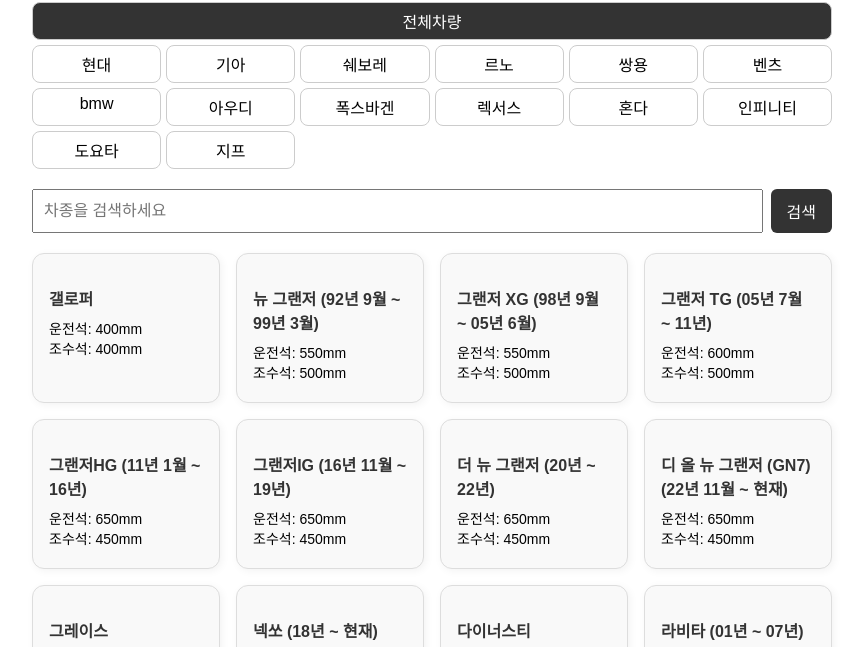
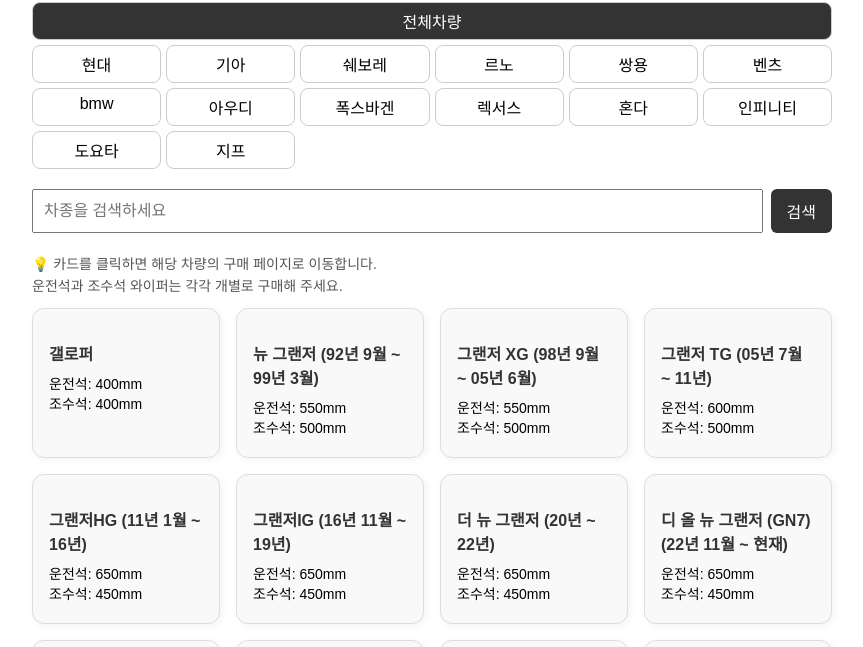
Before and after one commit to lucyluxx/wiper-size-checker, a plain HTML site: page index.html in a window 1280 px wide. Shown: the part 151-798 px from the top of the page, without its empty margins (208-1071 px from the left). Drawn offline with Linux system fonts and the light colour scheme.

Commit message:
Update index.html

```diff
--- a/index.html
+++ b/index.html
@@ -134,6 +134,10 @@
     cursor: pointer;
   ">검색</button>
 </div>
+<div style="margin: 10px 0; font-size: 14px; color: #555; line-height: 1.6;">
+  💡 카드를 클릭하면 해당 차량의 구매 페이지로 이동합니다.<br>
+  운전석과 조수석 와이퍼는 각각 개별로 구매해 주세요.
+</div>
 <div class="tab-content active" id="전체차량">
 <div class="car-grid"></div>
 </div>
```
